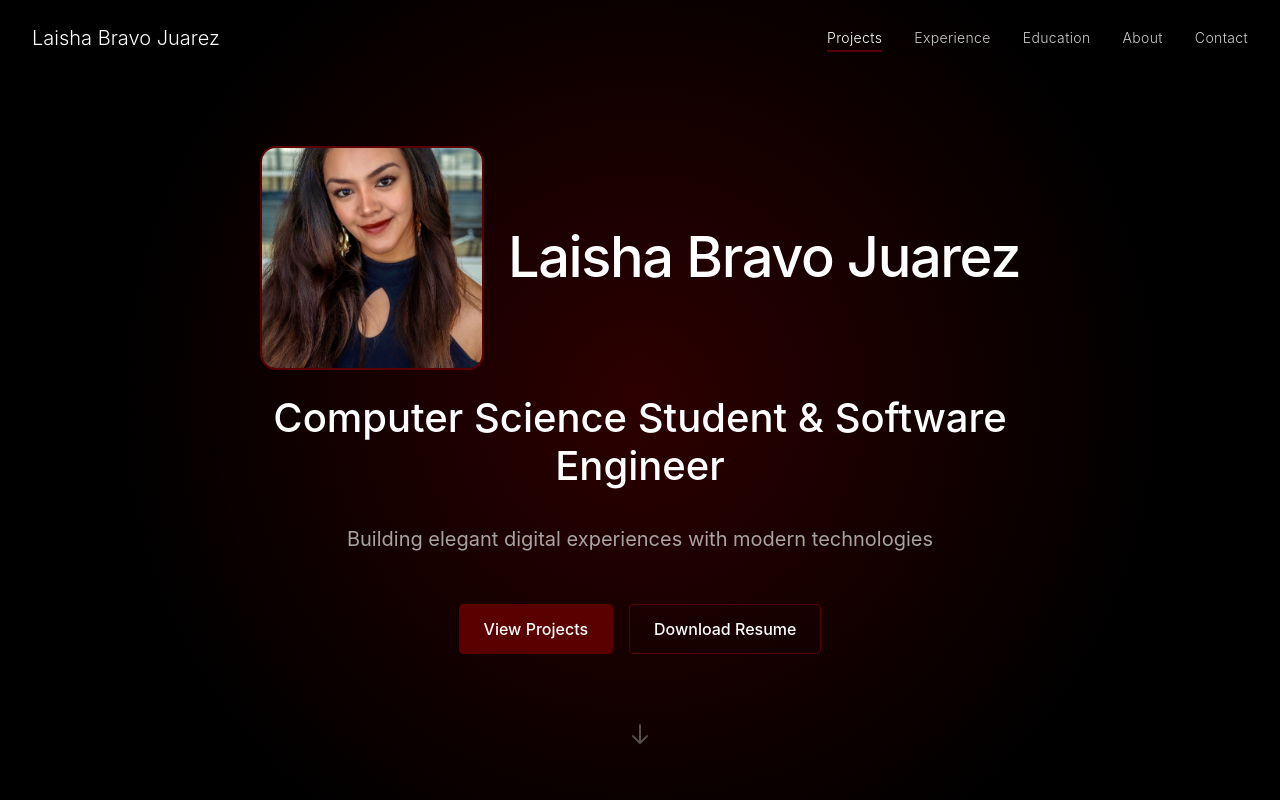
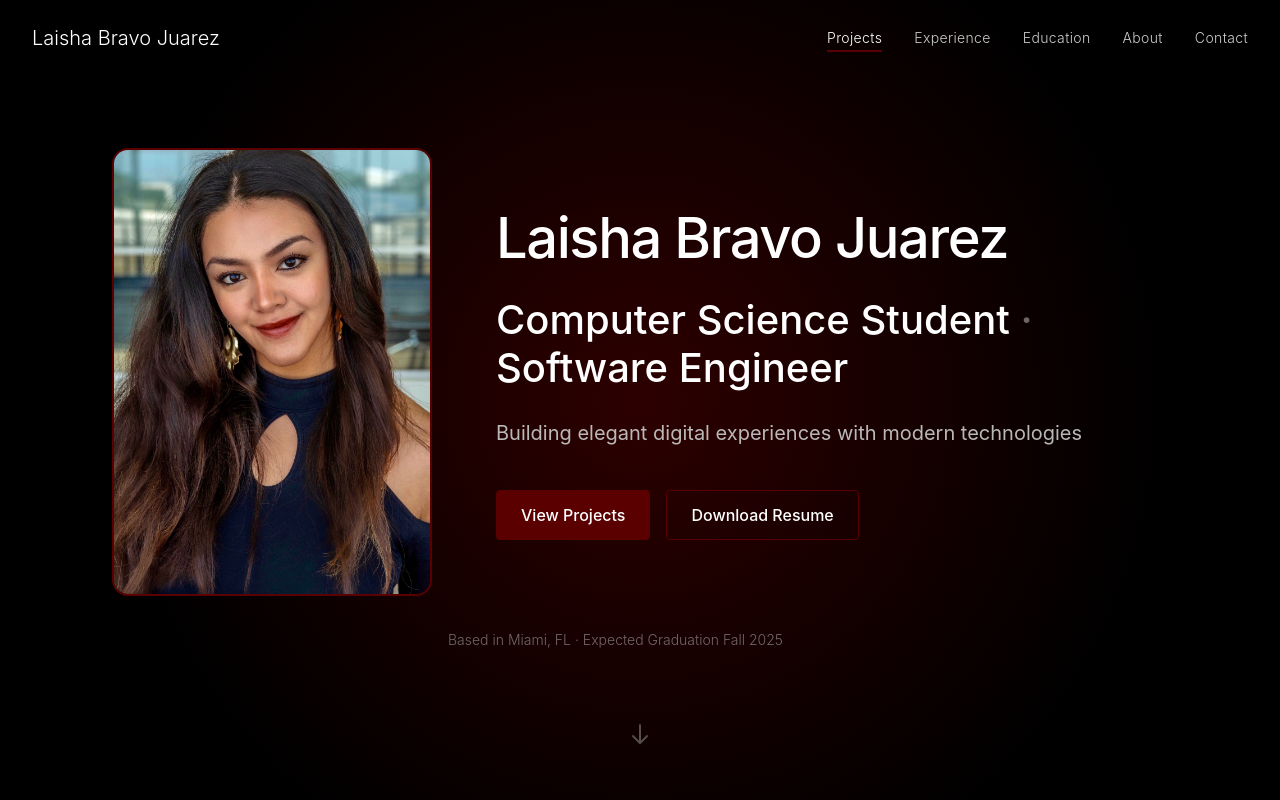
Before and after one commit to Laibrez/laibrez.github.io, a Next.js app: page / in a window 1280 px wide. Shown: the top 800 px of the page. Built offline with nearby package versions, Linux system fonts and the light colour scheme.

Commit message:
Refactor HeroSection for improved layout and design
Updated layout and styling for HeroSection component.

```diff
--- a/components/HeroSection.tsx
+++ b/components/HeroSection.tsx
@@ -9,49 +9,67 @@ export default function HeroSection() {
   };
 
   return (
-    <section className="relative h-screen flex items-center justify-center px-8">
+    <section className="relative min-h-screen flex items-center justify-center px-6 py-20">
       {/* Subtle background gradient */}
       <div className="absolute inset-0 bg-gradient-radial from-[#5a0000]/10 via-transparent to-transparent opacity-50" />
 
-      <div className="relative z-10 text-center max-w-4xl mx-auto">
-        {/* Profile Picture and Name Container */}
-        <div className="flex flex-col sm:flex-row items-center justify-center gap-4 sm:gap-6 mb-6">
-          {/* Profile Picture */}
+      <div className="relative z-10 max-w-6xl mx-auto w-full">
+        {/* Main Container - Side by Side Layout */}
+        <div className="flex flex-col lg:flex-row items-center justify-center gap-12 lg:gap-16 mb-8">
+
+          {/* Profile Picture - Vertical/Portrait Format */}
+          <div className="flex-shrink-0">
+            <div className="relative group">
               <img
                 src="/Meprofile.jpg"
                 alt="Laisha Bravo Juarez"
-            className="w-48 h-48 md:w-56 md:h-56 rounded-2xl object-cover border-2 border-[#5a0000]"
+                className="w-64 h-80 sm:w-72 sm:h-96 lg:w-80 lg:h-[28rem] rounded-2xl object-cover border-2 border-[#5a0000] transition-transform duration-300 group-hover:scale-[1.02]"
               />
+              {/* Subtle glow effect on hover */}
+              <div className="absolute inset-0 rounded-2xl bg-[#5a0000]/0 group-hover:bg-[#5a0000]/5 transition-all duration-300" />
+            </div>
+          </div>
+
+          {/* Text Content */}
+          <div className="flex-1 text-center lg:text-left max-w-2xl">
             {/* Main heading */}
-          <h1 className="text-4xl sm:text-5xl md:text-6xl font-light text-white tracking-tight">
+            <h1 className="text-4xl sm:text-5xl lg:text-6xl xl:text-7xl font-light text-white tracking-tight mb-6 leading-tight">
               Laisha Bravo Juarez
             </h1>
-        </div>
 
-        {/* Subtitle */}
-        <h2 className="text-2xl md:text-3xl font-light text-[#cccccc] mb-8">
-          Computer Science Student & Software Engineer
+            {/* Subtitle - Improved Typography */}
+            <h2 className="text-xl sm:text-2xl lg:text-3xl font-light text-[#cccccc] mb-6 leading-relaxed">
+              Computer Science Student <span className="text-white/40">·</span> Software Engineer
             </h2>
 
-        {/* Tagline */}
-        <p className="text-lg md:text-xl text-[#cccccc]/80 mb-12 max-w-2xl mx-auto leading-relaxed">
+            {/* Tagline - More Prominent */}
+            <p className="text-base sm:text-lg lg:text-xl text-[#cccccc]/90 mb-10 leading-relaxed">
               Building elegant digital experiences with modern technologies
             </p>
 
             {/* CTA Buttons */}
-        <div className="flex flex-col sm:flex-row items-center justify-center gap-4">
+            <div className="flex flex-col sm:flex-row items-center lg:items-start lg:justify-start justify-center gap-4">
               <button
                 onClick={() => scrollToSection('projects')}
-            className="btn btn-primary w-full sm:w-auto"
+                className="btn btn-primary w-full sm:w-auto px-8 py-3.5 text-base"
               >
                 View Projects
               </button>
               <a
                 href="#contact"
-            className="btn w-full sm:w-auto"
+                className="btn w-full sm:w-auto px-8 py-3.5 text-base"
               >
                 Download Resume
               </a>
+            </div>
+          </div>
+        </div>
+
+        {/* Additional Info - Optional Accent */}
+        <div className="text-center lg:text-left lg:pl-96 mt-8">
+          <p className="text-sm text-[#cccccc]/50 font-light">
+            Based in Miami, FL · Expected Graduation Fall 2025
+          </p>
         </div>
       </div>
 
```
Lines whose indentation alone changed are shown as unchanged.
